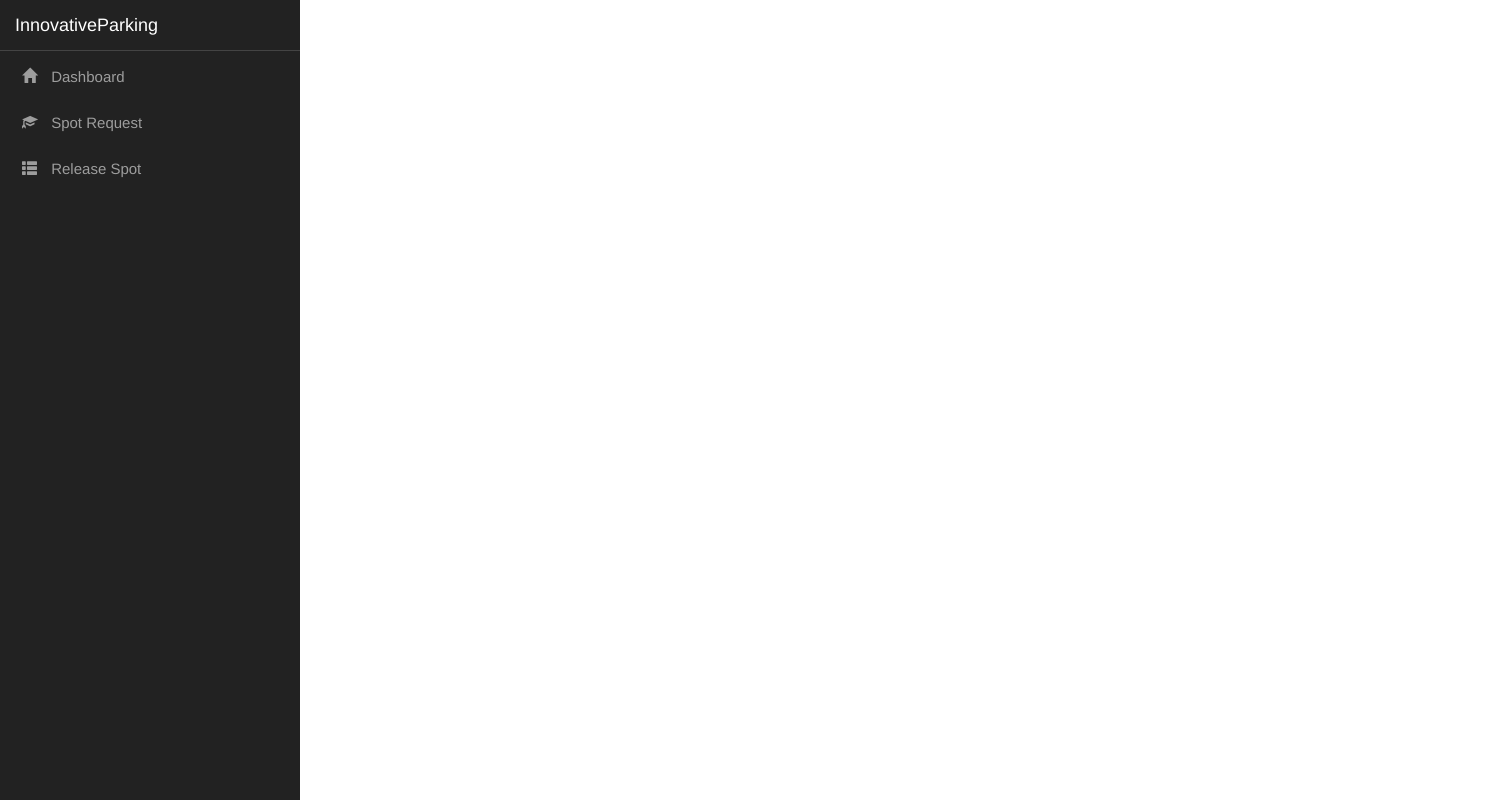
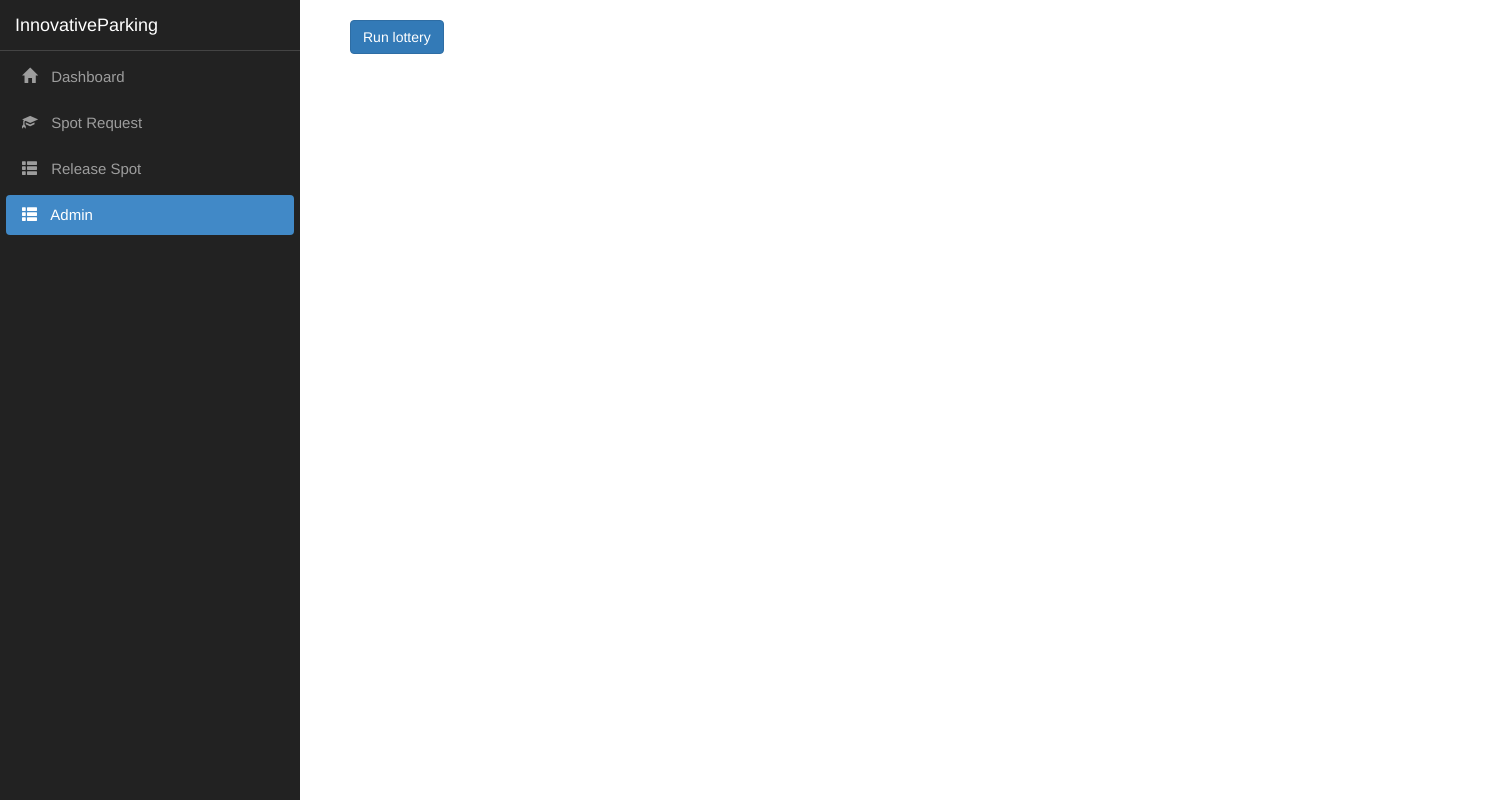
Before and after one commit to mkvmb6/InnovativeParking, an Angular app in the folder InnovativeParking/InnovativeParking/ClientApp/: page /admin in a window 1280 px wide. Before the commit this address led to /. Shown: the whole page, 1505 px wide, since content can reach past the window. Built offline with nearby package versions, Linux system fonts and the light colour scheme.

Commit message:
Added admin component

```diff
--- a/InnovativeParking/InnovativeParking/ClientApp/src/app/app.module.ts
+++ b/InnovativeParking/InnovativeParking/ClientApp/src/app/app.module.ts
@@ -12,6 +12,7 @@ import { FetchDataComponent } from './fetch-data/fetch-data.component';
 import { RequestComponent } from './componets/request/request.component';
 import { DashbaordComponent } from './componets/dashbaord/dashbaord.component';
 import { ReleaseComponent } from './componets/release/release.component';
+import { AdminComponent } from './componets/admin/admin.component';
 
 @NgModule({
   declarations: [
@@ -22,7 +23,8 @@ import { ReleaseComponent } from './componets/release/release.component';
     FetchDataComponent,
     RequestComponent,
     DashbaordComponent,
-    ReleaseComponent
+    ReleaseComponent,
+    AdminComponent
   ],
   imports: [
     BrowserModule.withServerTransition({ appId: 'ng-cli-universal' }),
@@ -33,6 +35,7 @@ import { ReleaseComponent } from './componets/release/release.component';
       { path: 'dashboard', component: DashbaordComponent },
       { path: 'request', component: RequestComponent },
       { path: 'release', component: ReleaseComponent },
+      { path: 'admin', component: AdminComponent },
     ])
   ],
   providers: [],
--- /dev/null
+++ b/InnovativeParking/InnovativeParking/ClientApp/src/app/componets/admin/admin.component.html
@@ -0,0 +1,4 @@
+<div class="container">
+  <br />
+  <button class="btn btn-primary">Run lottery</button>
+</div>
--- /dev/null
+++ b/InnovativeParking/InnovativeParking/ClientApp/src/app/componets/admin/admin.component.ts
@@ -0,0 +1,15 @@
+import { Component, OnInit } from '@angular/core';
+
+@Component({
+  selector: 'app-admin',
+  templateUrl: './admin.component.html',
+  styleUrls: ['./admin.component.css']
+})
+export class AdminComponent implements OnInit {
+
+  constructor() { }
+
+  ngOnInit() {
+  }
+
+}
--- a/InnovativeParking/InnovativeParking/ClientApp/src/app/nav-menu/nav-menu.component.html
+++ b/InnovativeParking/InnovativeParking/ClientApp/src/app/nav-menu/nav-menu.component.html
@@ -27,6 +27,11 @@
                 <span class='glyphicon glyphicon-th-list'></span> Release Spot
               </a>
             </li>
+            <li [routerLinkActive]='["link-active"]'>
+              <a [routerLink]='["/admin"]' (click)='collapse()'>
+                <span class='glyphicon glyphicon-th-list'></span> Admin
+              </a>
+            </li>
           </ul>
         </div>
     </div>
```
Also changed, not shown: InnovativeParking/InnovativeParking/ClientApp/src/app/componets/admin/admin.component.css (added). Lines whose indentation alone changed are shown as unchanged.
